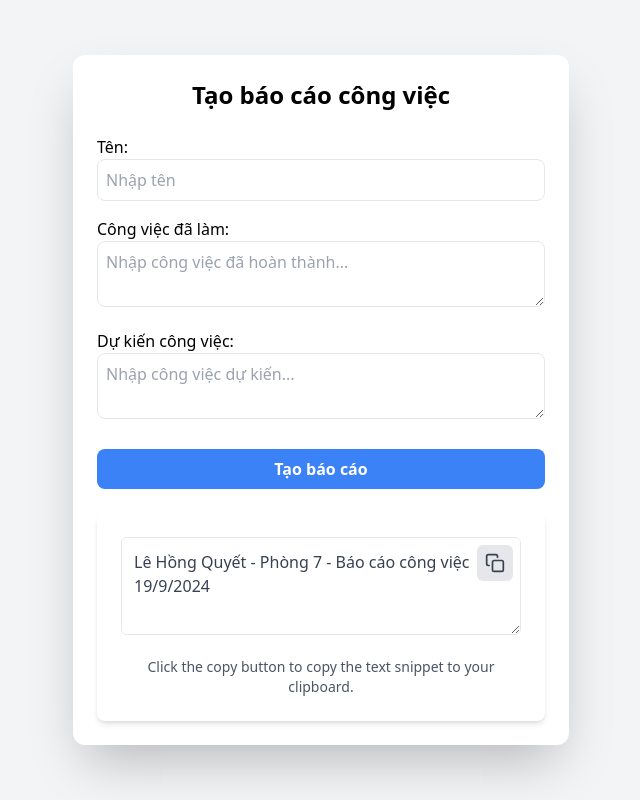
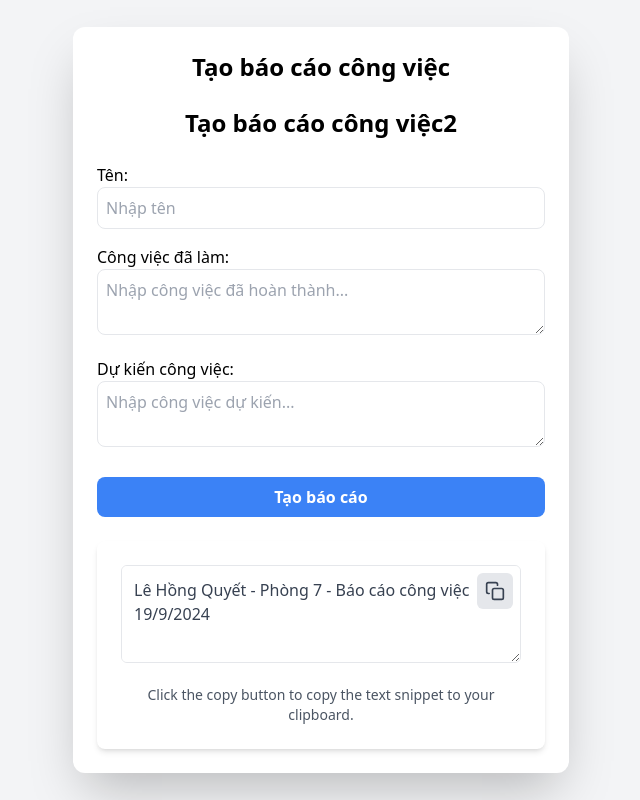
Before and after one commit to lequyet2001/baocao, a React (Create React App) app: page / in a window 1280 px wide. Shown: the whole page, without its empty margins (319-959 px from the left). Built offline with nearby package versions, Linux system fonts and the light colour scheme.

Commit message:
Implement routing with React Router and update package scripts for Next.js

```diff
--- a/src/App.js
+++ b/src/App.js
@@ -25,6 +25,7 @@ function App() {
     <div className="flex items-center justify-center min-h-screen bg-gray-100">
       <div className="App p-6 max-w-lg mx-auto bg-white rounded-xl space-y-6 shadow-2xl">
         <h1 className="text-2xl font-bold mb-4 text-center">Tạo báo cáo công việc</h1>
+        <h1 className="text-2xl font-bold mb-4 text-center">Tạo báo cáo công việc2</h1>
 
         <div className="form-group space-y-4">
           <div>
--- a/src/index.js
+++ b/src/index.js
@@ -2,11 +2,20 @@ import React from 'react';
 import ReactDOM from 'react-dom/client';
 import './index.css';
 import App from './App';
+import { createBrowserRouter,RouterProvider} from 'react-router-dom'
+
+const router =createBrowserRouter([
+  {
+    path:'/',
+    element:<App/>,
+    errorElement:<div>Not found</div>
+  }
+])
 
 const root = ReactDOM.createRoot(document.getElementById('root'));
 root.render(
   <React.StrictMode>
-    <App />
+    <RouterProvider router={router}/>
   </React.StrictMode>
 );
 
```
Also changed, not shown: package.json (+5 -2 lines), src/Home.js (added), 1 other file (tests, documents, lock files or other folders).
